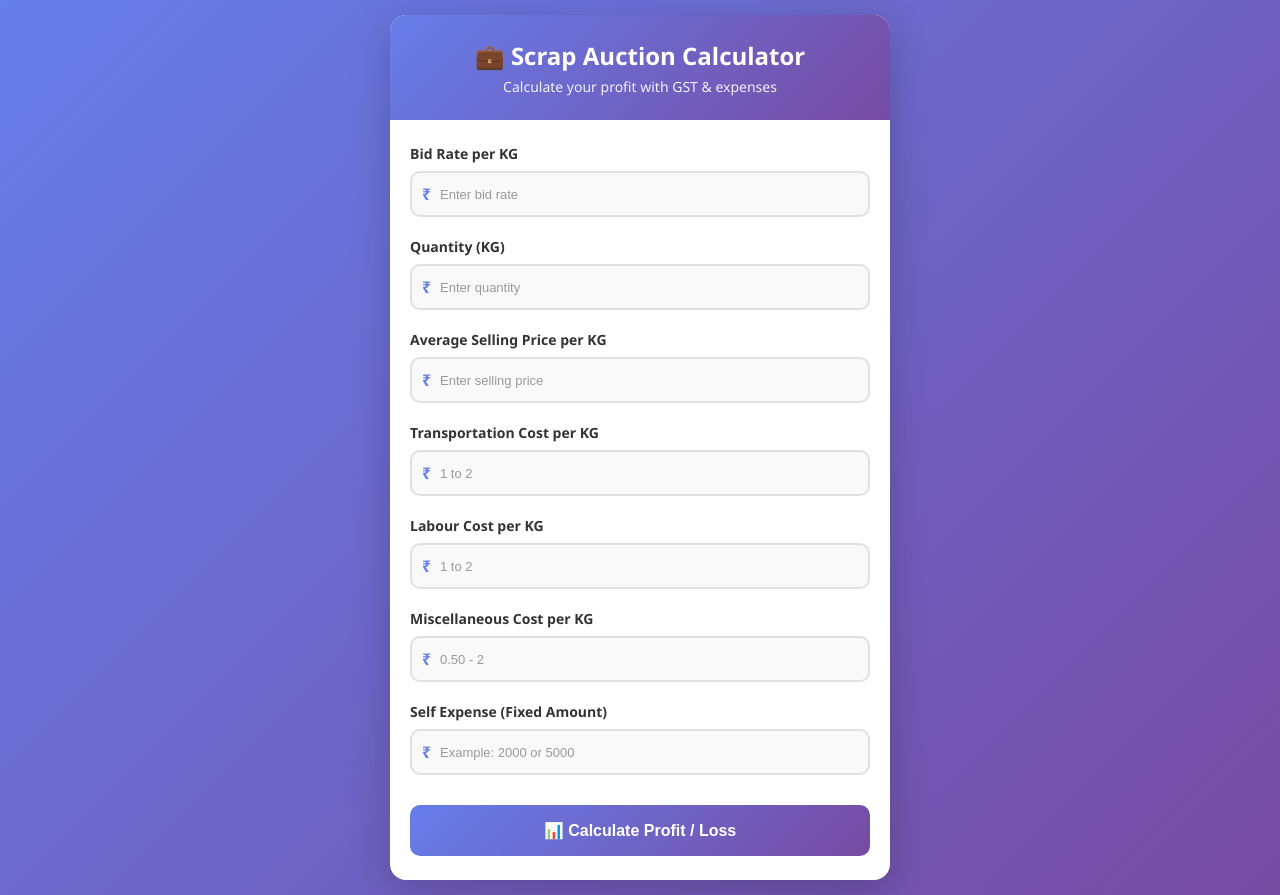
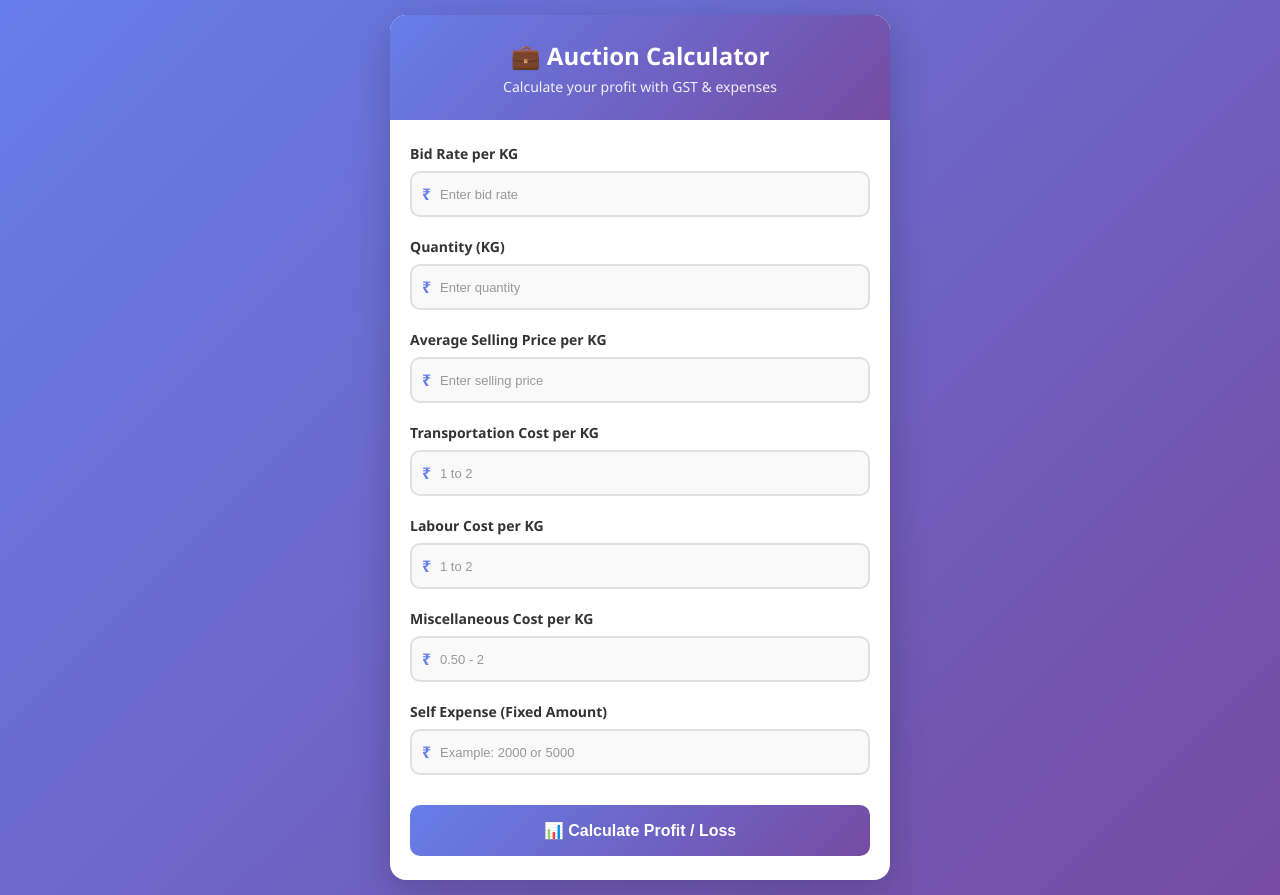
Before and after one commit to absharul/Estimator-2, a plain HTML site: page index.html in a window 1280 px wide. Drawn offline with Linux system fonts and the light colour scheme.

Commit message:
intitia commit

```diff
--- a/index.html
+++ b/index.html
@@ -242,7 +242,7 @@
 <body>
 <div class="container">
     <div class="header">
-        <h1>💼 Scrap Auction Calculator</h1>
+        <h1>💼 Auction Calculator</h1>
         <p>Calculate your profit with GST & expenses</p>
     </div>
 
```
